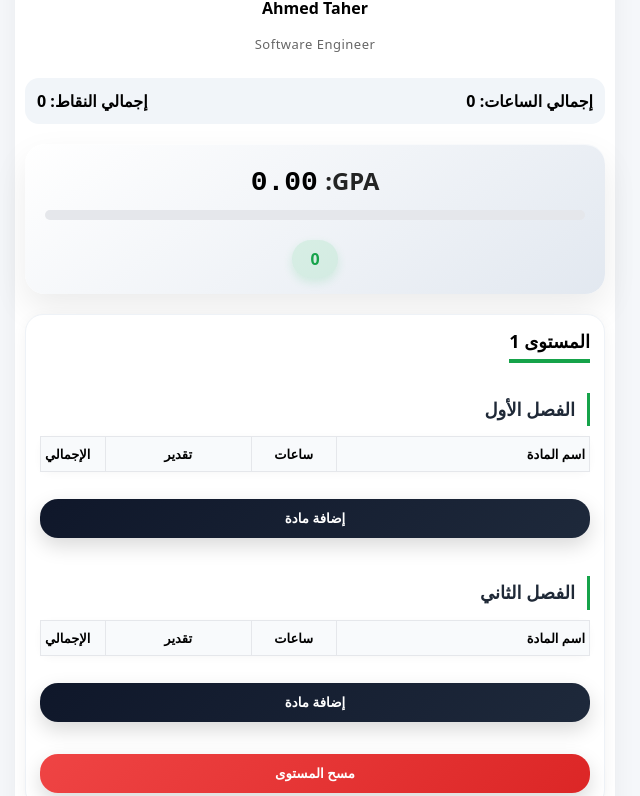
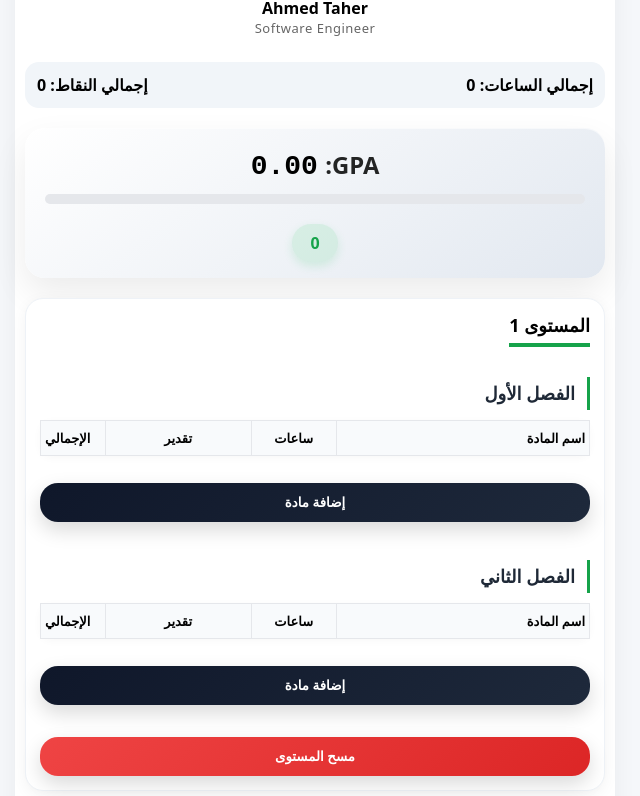
Before and after one commit to Mexecy/e-Mexecy-gpa-smart-for-cs-modern-academy, a plain HTML site: page index.html in a window 1280 px wide. Shown: the part 222-1018 px from the top of the page, without its empty margins (325-965 px from the left). Drawn offline with Linux system fonts and the light colour scheme.

Commit message:
Update style.css

```diff
--- a/style.css
+++ b/style.css
@@ -350,11 +350,13 @@ button:active{
   font-size:16px;
   font-weight:600;
   margin-top:8px;
+  margin-bottom:2px;
 }
 
 .hero-role{
   font-size:13px;
   opacity:.6;
-  margin-top:2px;
+  margin-top:0;
+  line-height:1.2;
   letter-spacing:0.5px;
 }
```
